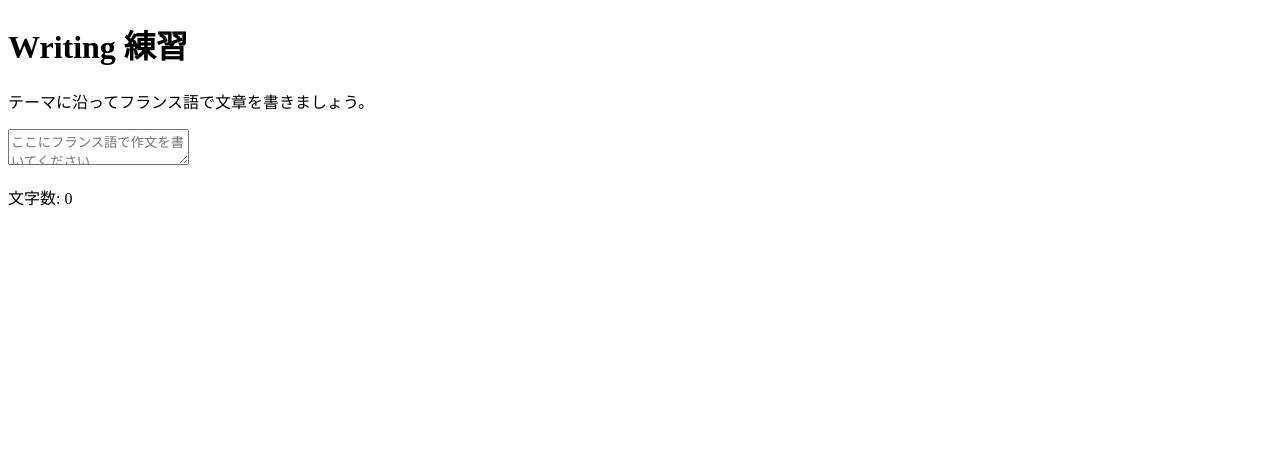
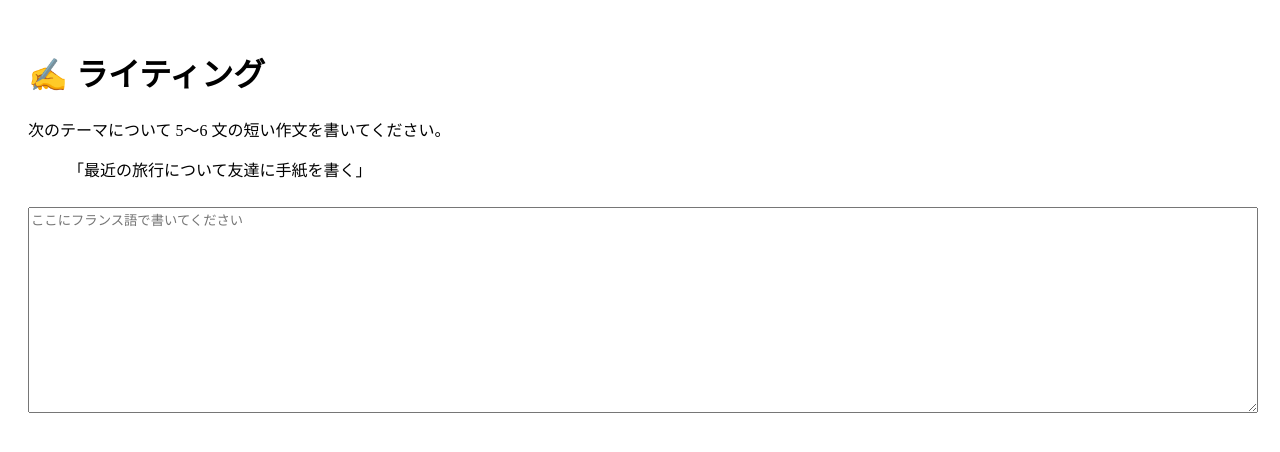
Before and after one commit to Happygeneva/ShinjiB2, a Next.js app: page /writing in a window 1280 px wide. Shown: the top 452 px of the page. Built offline with nearby package versions, Linux system fonts and the light colour scheme.

Commit message:
Update writing.js

```diff
--- a/pages/writing.js
+++ b/pages/writing.js
@@ -1,24 +1,17 @@
-import { useState } from "react";
-
 export default function Writing() {
-  const [text, setText] = useState("");
-
   return (
-    <div className="min-h-screen flex flex-col items-center justify-center bg-yellow-50 p-6">
-      <h1 className="text-3xl font-bold mb-6">Writing 練習</h1>
-
-      <p className="text-lg mb-4">
-        テーマに沿ってフランス語で文章を書きましょう。
+    <div style={{ padding: "20px" }}>
+      <h1>✍️ ライティング</h1>
+      <p>
+        次のテーマについて 5〜6 文の短い作文を書いてください。
       </p>
-
+      <blockquote>
+        「最近の旅行について友達に手紙を書く」
+      </blockquote>
       <textarea
-        value={text}
-        onChange={(e) => setText(e.target.value)}
-        className="w-full max-w-xl h-40 p-3 border rounded-lg shadow-md"
-        placeholder="ここにフランス語で作文を書いてください..."
-      />
-
-      <p className="mt-4 font-semibold">文字数: {text.length}</p>
+        placeholder="ここにフランス語で書いてください"
+        style={{ width: "100%", height: "200px", marginTop: "10px" }}
+      ></textarea>
     </div>
   );
 }
```
